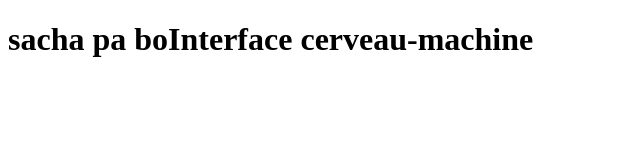
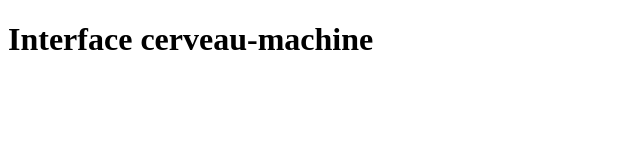
Before and after one commit to BaptisteBuvron/Projet-S1-DUT-informatique, a plain HTML site: page index.html in a window 1280 px wide. Shown: the whole page, without its empty margins (0-640 px from the left). Drawn offline with Linux system fonts and the light colour scheme.

Commit message:
Je modifie

```diff
--- a/index.html
+++ b/index.html
@@ -6,6 +6,6 @@
     <link rel="stylesheet" href="css/style.css">
 </head>
 <body>
-    <h1>sacha pa boInterface cerveau-machine</h1>
+    <h1>Interface cerveau-machine</h1>
 </body>
 </html>
```
